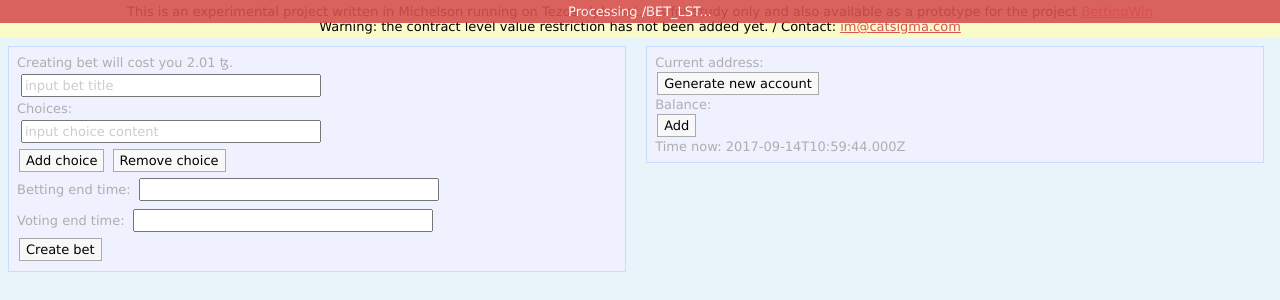
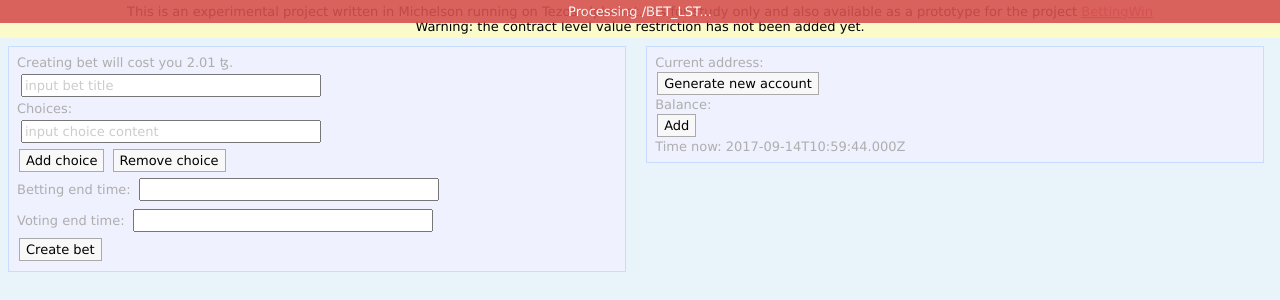
Before and after one commit to BettingWin/protobet, a website: page index.html in a window 1280 px wide. Drawn offline with Linux system fonts and the light colour scheme; no server answers.

Commit message:
remove unused info

```diff
--- a/index.html
+++ b/index.html
@@ -14,7 +14,6 @@
       <a href="https://www.bettingwin.online" target="_blank">BettingWin</a>
       <br>
       Warning: the contract level value restriction has not been added yet.
-      / Contact: <a href="mailto:im@catsigma.com">im@catsigma.com</a>
     </header>
 
     <div class="bet-creator">
```
